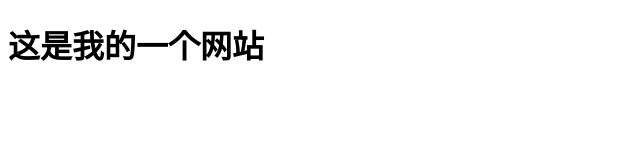
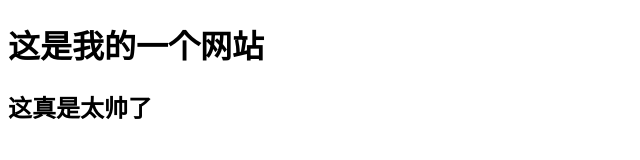
Before and after one commit to BinkLei/demo2, a plain HTML site: page index.html in a window 1280 px wide. Shown: the whole page, without its empty margins (0-640 px from the left). Drawn offline with Linux system fonts and the light colour scheme.

Commit message:
修改代码

```diff
--- a/index.html
+++ b/index.html
@@ -7,5 +7,6 @@
 </head>
 <body>
     <h1>这是我的一个网站</h1>
+    <h2>这真是太帅了</h2>
 </body>
 </html>
```
